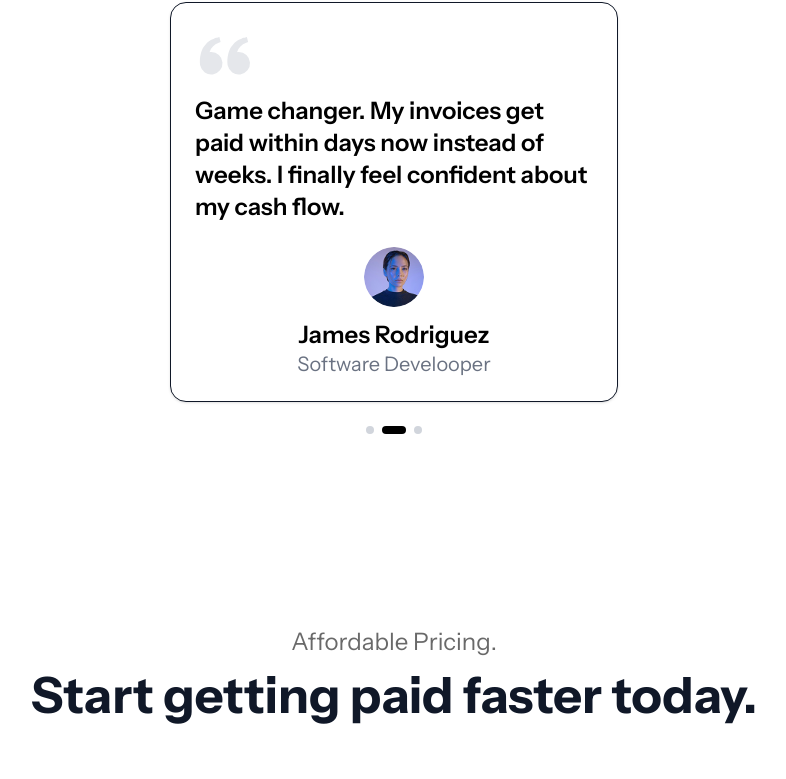
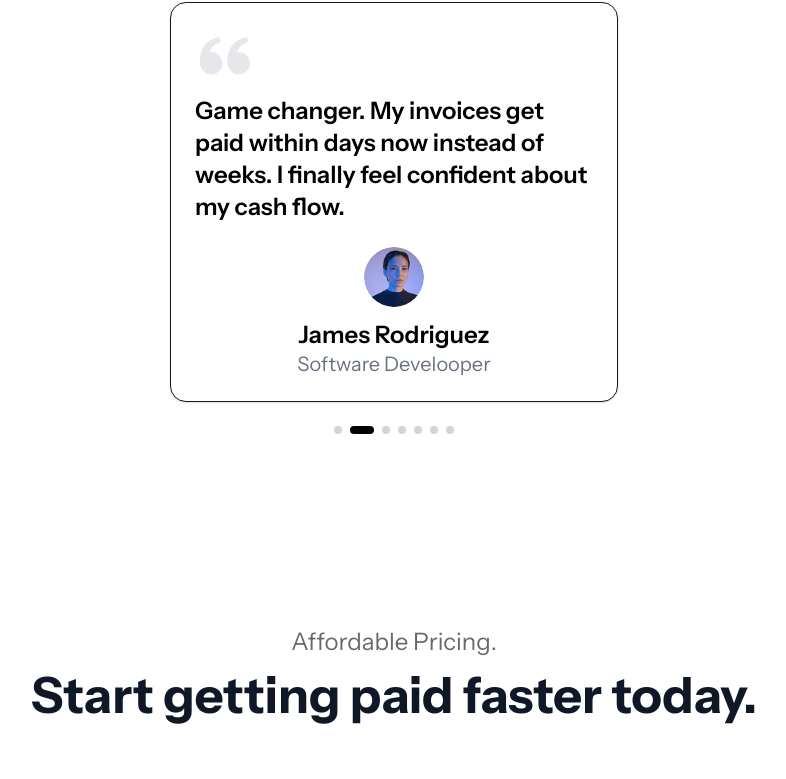
Before and after one commit to ambegrouplimited/duesoon-web, a React (Vite) app: page / in a window 1280 px wide. Shown: the part 6740-7519 px from the top of the page, without its empty margins (246-1032 px from the left). Built offline with nearby package versions, Linux system fonts and the light colour scheme; no server answers.

Commit message:
told you 😁

```diff
--- a/src/component/ReviewSection.jsx
+++ b/src/component/ReviewSection.jsx
@@ -11,7 +11,7 @@ export default function ReviewsSection() {
       5000
     );
     return () => clearInterval(timer);
-  }, []);
+  }, [index]);
 
   return (
     <section className="section py-24 text-center overflow-hidden px-4 sm:px-8">
--- a/src/data/reviews.js
+++ b/src/data/reviews.js
@@ -26,4 +26,36 @@ export const reviews = [
     role: "Graphic Designer",
     image: Maya,
   },
+  {
+    id: 4,
+    quote:
+      "The flexibility to choose my tone is perfect. It’s professional without being pushy, and clients appreciate it.",
+    name: "John Ross",
+    role: "Graphic Designer",
+    image: Maya,
+  },
+  {
+    id: 5,
+    quote:
+      "The flexibility to choose my tone is perfect. It’s professional without being pushy, and clients appreciate it.",
+    name: "John Ross",
+    role: "Graphic Designer",
+    image: Maya,
+  },
+  {
+    id: 6,
+    quote:
+      "The flexibility to choose my tone is perfect. It’s professional without being pushy, and clients appreciate it.",
+    name: "John Ross",
+    role: "Graphic Designer",
+    image: Maya,
+  },
+  {
+    id: 7,
+    quote:
+      "The flexibility to choose my tone is perfect. It’s professional without being pushy, and clients appreciate it.",
+    name: "John Ross",
+    role: "Graphic Designer",
+    image: Maya,
+  },
 ];
```
